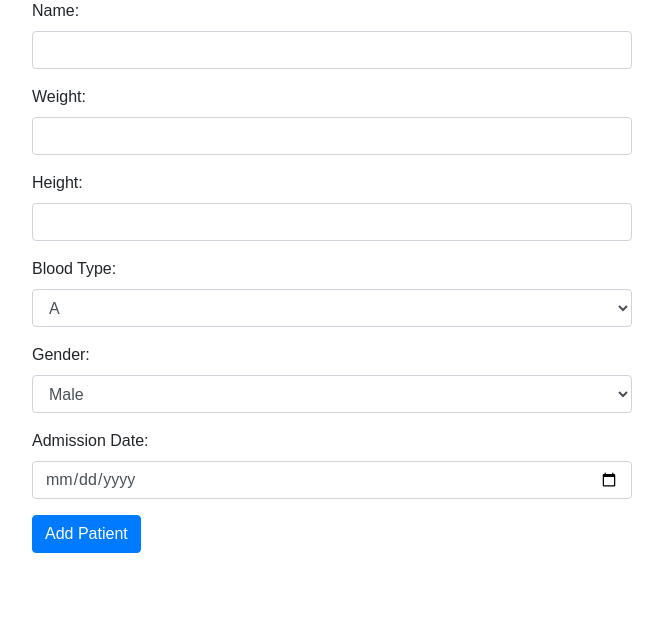
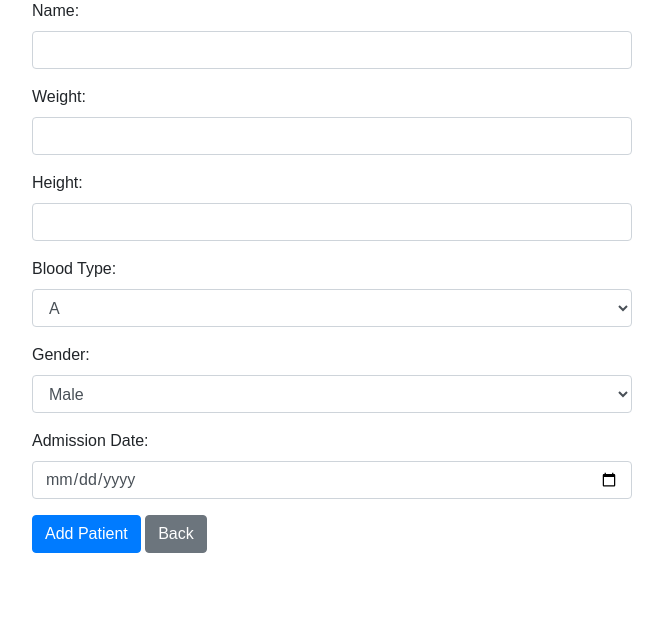
Before and after one commit to AnyaChann/web-Python-patient-management, a Flask app: page /add in a window 1280 px wide. Shown: the part 107-725 px from the top of the page, without its empty margins (308-971 px from the left). Run offline with Flask 3, Linux system fonts and the light colour scheme; some libraries are stand-ins or nearby versions.

Commit message:
Add back button

```diff
--- a/templates/add.html
+++ b/templates/add.html
@@ -43,6 +43,7 @@
                 <input type="date" class="form-control" id="ngay_nhap_vien" name="ngay_nhap_vien" required>
             </div>
             <button type="submit" class="btn btn-primary">Add Patient</button>
+            <button type="button" class="btn btn-secondary" onclick="window.history.back()">Back</button>
         </form>
     </div>
     <script src="https://code.jquery.com/jquery-3.5.1.slim.min.js"></script>
--- a/templates/edit.html
+++ b/templates/edit.html
@@ -43,6 +43,7 @@
                 <input type="date" class="form-control" id="ngay_nhap_vien" name="ngay_nhap_vien" value="{{ patient[6] }}" required>
             </div>
             <button type="submit" class="btn btn-primary">Update Patient</button>
+            <button type="button" class="btn btn-secondary" onclick="window.history.back()">Back</button>
         </form>
     </div>
     <script src="https://code.jquery.com/jquery-3.5.1.slim.min.js"></script>
```
